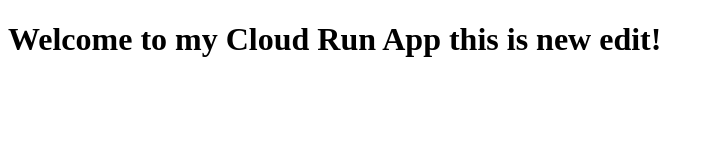
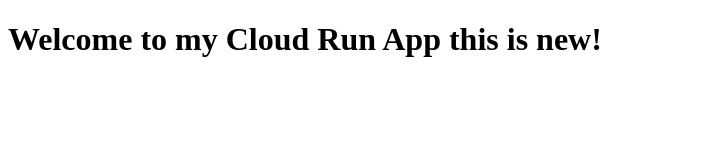
Before and after one commit to suryasusheelaparas/gcp-ci-cd, a plain HTML site: page index.html in a window 1280 px wide. Shown: the whole page, without its empty margins (0-714 px from the left). Drawn offline with Linux system fonts and the light colour scheme.

Commit message:
Update index.html

```diff
--- a/index.html
+++ b/index.html
@@ -4,6 +4,6 @@
     <title>Hello from Cloud Run!</title>
 </head>
 <body>
-    <h1>Welcome to my Cloud Run App this is new edit!</h1>
+    <h1>Welcome to my Cloud Run App this is new!</h1>
 </body>
 </html>
```
